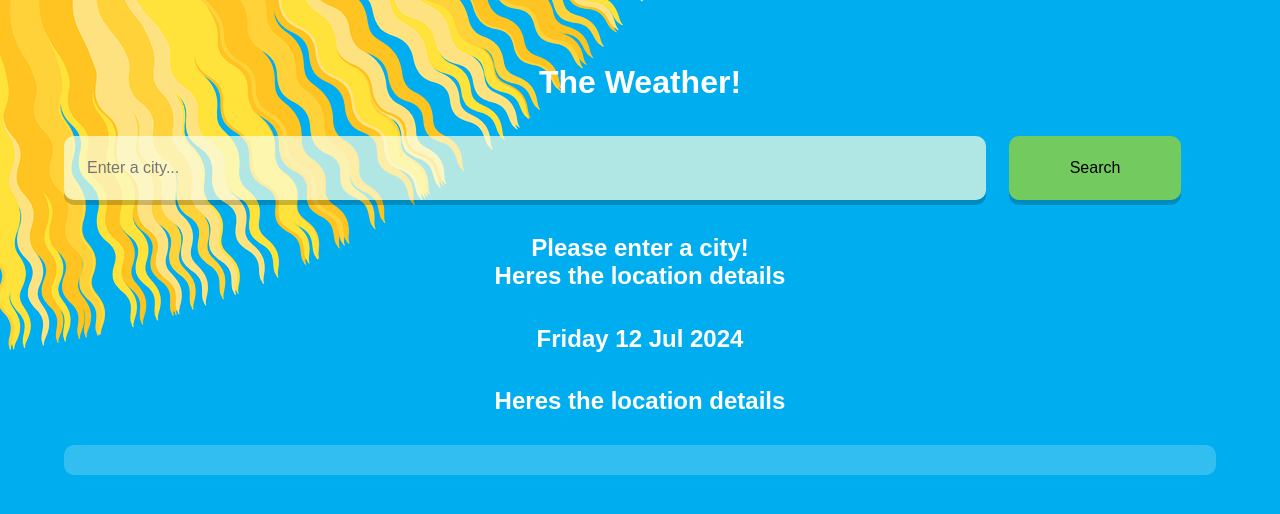
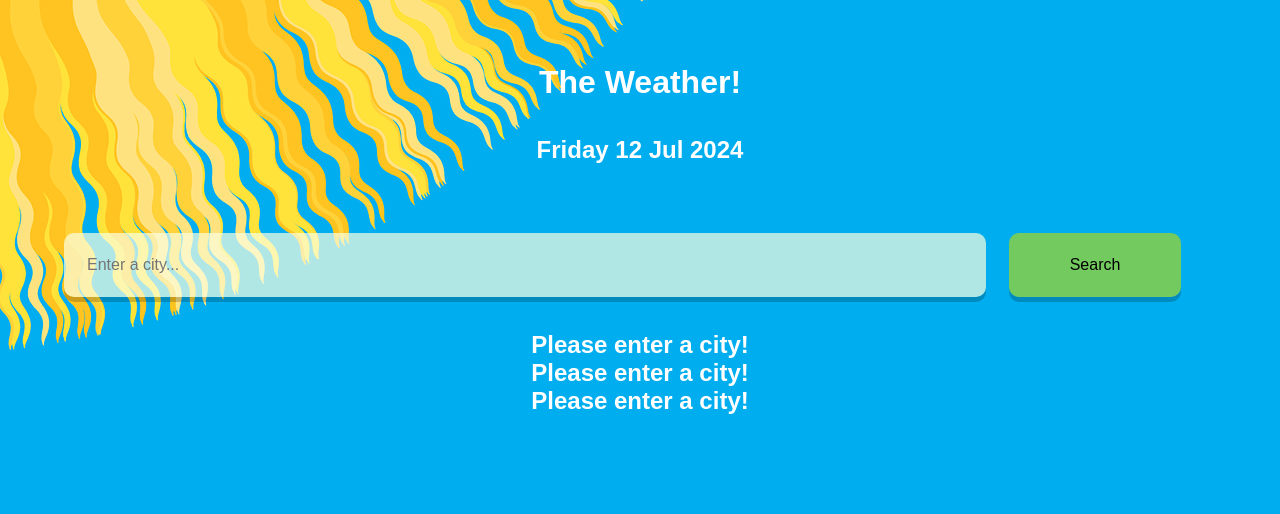
Before and after one commit to Isaac-Madden/react-weather-app, a React (Vite) app: page / in a window 1280 px wide. Shown: the top 514 px of the page. Built offline with nearby package versions, Linux system fonts and the light colour scheme.

Commit message:
looping the data and rendering forecast

```diff
--- a/src/App.jsx
+++ b/src/App.jsx
@@ -1,20 +1,13 @@
-import Header from "./Components/Header"
-import SearchBox from "./Components/SearchBox"
-import TheDate from "./Components/TheDate"
-import Location from "./Components/Location"
-
-// import 'dotenv/config'
-// console.log(process.env)
+import Header from "./Components/AppComponents/Header"
+import SearchBox from "./Components/AppComponents/SearchBox"
+import TheDate from "./Components/AppComponents/TheDate"
 
 function App() {
   return (
     <div className="App">
-      <Header/>
+      <Header />
+      <TheDate />
       <SearchBox />
-      <TheDate/>
-      <Location />
-      <div className="WeatherBox">
-      </div>
     </div>
   )
 }
--- /dev/null
+++ b/src/Components/AppComponents/SearchBox.jsx
@@ -0,0 +1,46 @@
+import React, { useState } from "react";
+import axios from "axios";
+import Weather from "../SearchBoxComponents/Weather"
+import Location from "../SearchBoxComponents/Location";
+import Forecast from "../SearchBoxComponents/Forecast";
+
+const SearchBox = () => {
+
+    const [city, setCity] = useState("")
+    const [weather, setWeather] = useState("")
+    const [location, setLocation] = useState("")
+    const [forecast, setForecast] = useState("")
+
+    const apiBase = "http://api.weatherapi.com/v1/forecast.json?"
+
+    const search = () => {
+        return axios.get(`${apiBase}key=${process.env.REACT_APP_API_KEY}&q=${city}&days=3`)
+        .then(response => {
+            setForecast(response.data.forecast.forecastday)
+            setWeather(response.data.current)
+            setLocation(response.data.location)
+        })
+    }
+
+    return (
+        <>
+        <div className="SearchContainer">
+            <input
+                type="text"
+                className="SearchBox"
+                placeholder="Enter a city..."
+                onChange={event => { setCity(event.target.value) }}
+                value={city}
+            />
+            <button className="searchButton" onClick={ ()=>search() }> Search </button>
+        </div>
+        <div className="SearchResults">
+            <Weather currentWeather={weather} />
+            <Location currentLocation={location} />
+            <Forecast currentForecast={forecast} />
+        </div>
+        </>
+    )
+    }
+
+export default SearchBox
--- a/src/Components/Location.jsx
+++ /dev/null
@@ -1,9 +0,0 @@
-import React from "react";
-
-const Location = ({currentLocation}) => {
-
-        return (   <p> Heres the location details </p>  )
-
-}
-
-export default Location
--- a/src/Components/SearchBox.jsx
+++ /dev/null
@@ -1,40 +0,0 @@
-import React, { useState } from "react";
-import axios from "axios";
-import Weather from "./Weather"
-import Location from "./Location";
-
-const SearchBox = () => {
-
-    const [city, setCity] = useState("")
-    const [currentWeather, setCurrentWeather] = useState("")
-    const [currentLocation, setCurrentLocation] = useState("")
-
-    const apiBase = "http://api.weatherapi.com/v1/current.json?"
-
-    const search = () => {
-        return axios.get(`${apiBase}key=${process.env.REACT_APP_API_KEY}&q=${city}&days=3&aqi=no&alerts=no`)
-        .then(response => {
-            setCurrentWeather(response.data.current)
-            setCurrentLocation(response.data.location)
-        })
-    }
-
-    return (
-        <>
-        <div className="SearchContainer">
-        <input
-            type="text"
-            className="SearchBox"
-            placeholder="Enter a city..."
-            onChange={event => { setCity(event.target.value) }}
-            value={city}
-        />
-        <button className="searchButton" onClick={ ()=>search() }> Search </button>
-        </div>
-        <Weather currentWeather={currentWeather} />
-        <Location currentLocation={currentLocation} />
-        </>
-    )
-    }
-
-export default SearchBox
--- /dev/null
+++ b/src/Components/SearchBoxComponents/Forecast.jsx
@@ -0,0 +1,19 @@
+import React from "react";
+import ForecastCard from "./ForecastCard";
+
+const Forecast = ({currentForecast}) => {
+
+    if (currentForecast === ""){
+        return (  <p> Please enter a city! </p>  )
+    }
+
+    else {
+        return (
+            <div className="ForecastResults">
+                {currentForecast.map( day => <ForecastCard day={day} />  )}
+            </div>
+        )
+    }
+}
+
+export default Forecast
--- /dev/null
+++ b/src/Components/SearchBoxComponents/ForecastCard.jsx
@@ -0,0 +1,18 @@
+import React from "react";
+
+const ForecastCard = ({day}) => {
+
+        return (
+            <div className="ForecastCard">
+                <p>Date: {day.date}</p>
+                <p>Sunrise: {day.astro.sunrise}</p>
+                <p>Sunrise: {day.astro.sunrise}</p>
+                <p>Sunset: {day.astro.sunset}</p>
+                <p>Max Temp: {day.day.maxtemp_c}</p>
+                <p>Min Temp: {day.day.mintemp_c}</p>
+                <p>Chance of rain: {day.day.daily_chance_of_rain}</p>
+            </div>
+        )
+}
+
+export default ForecastCard
--- /dev/null
+++ b/src/Components/SearchBoxComponents/Location.jsx
@@ -0,0 +1,21 @@
+import React from "react";
+
+const Location = ({currentLocation}) => {
+
+        if (currentLocation === ""){
+                return (  <p> Please enter a city! </p>  )
+        }
+
+        else {
+                return (
+                        <div className="LocationResults">
+                                <p> {currentLocation.name} </p>
+                                <p> {currentLocation.region} </p>
+                                <p> {currentLocation.country} </p>
+                        </div>
+                )
+        }
+
+}
+
+export default Location
--- a/src/Components/Weather.jsx
+++ b/src/Components/SearchBoxComponents/Weather.jsx
@@ -16,12 +16,11 @@ const Weather = ({currentWeather}) => {
         let weatherKeys = Object.keys(displayWeather)
 
         return (
-            <>
+            <div className="WeatherResults">
                 {
                 weatherKeys.map(  (item) => <p key={displayWeather[item]}> {displayWeather[item]}</p>  )
                 }
-            </>
-
+            </div>
         )
     }
 }
--- a/src/index.css
+++ b/src/index.css
@@ -51,12 +51,35 @@
     padding: 3% 0%;
 }
 
-/* .Header {
-    insert some styling
-} */
-
 .TheDate {
     padding: 3% 0%
+}
+
+.SearchResults {
+    text-align: center;
+}
+
+.WeatherResults {
+    background-color: rgb(238, 62, 205);
+    /* display: inline-block; */
+    padding: 0% 3%;
+}
+
+.ForecastResults {
+    background-color: rgb(81, 241, 105);
+    /* display: inline-block; */
+    padding: 0% 3%;
+}
+
+.LocationResults {
+    background-color: rgb(31, 238, 225);
+    /* display: inline-block; */
+    padding: 0% 3%;
+}
+
+.ForecastCard {
+    display: inline-block;
+    padding: 0% 3%;
 }
 
 h1 {
@@ -72,14 +95,3 @@ p {
     font-weight: 800;
     text-align: center;
 }
-
-.WeatherBox {
-    position: relative;
-    display: block;
-    margin: 30px auto;
-    background-color: rgba(255, 255, 255, 0.2);
-    border-radius: 10px;
-    padding: 15px 25px;
-    text-align: center;
-    align-items: center;
-}
```
Also changed, not shown: src/Components/Temperature.jsx (deleted, +0 -9 lines), src/Components/AppComponents/Header.jsx (renamed from src/Components/Header.jsx), src/Components/AppComponents/TheDate.jsx (renamed from src/Components/TheDate.jsx).
